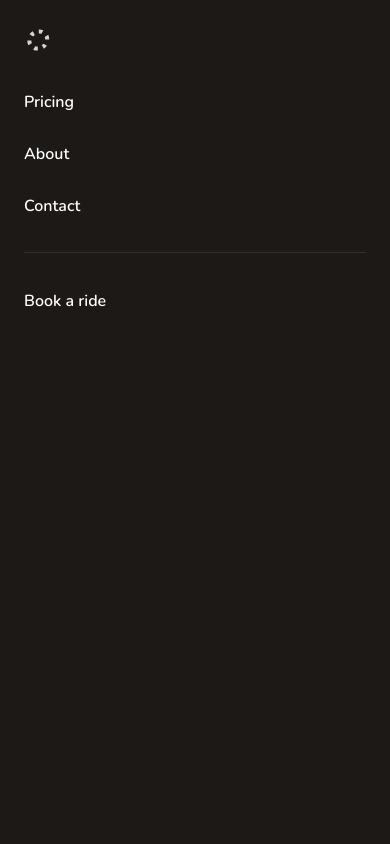
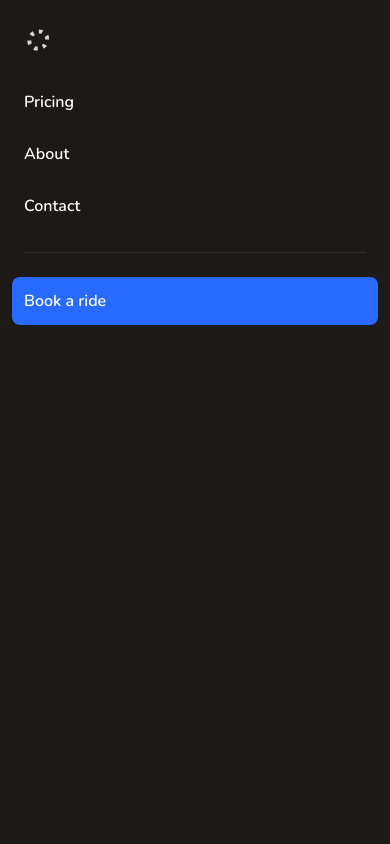
Before and after one commit to rapidturtle/turtlecab, a Vue app: page / in a window 390 px wide. Both pictures are taken after a click on the button "Open main menu". Shown: the top 844 px of the page. Built offline with nearby package versions, Linux system fonts and the light colour scheme; what @awesome.me/kit-92e90780a1 would draw is missing.

Commit message:
Add transition to the mobile menu
… and close the menu when a link is clicked.

```diff
--- a/src/components/AppHeader.vue
+++ b/src/components/AppHeader.vue
@@ -1,6 +1,6 @@
 <script setup lang="ts">
 import { ref } from 'vue'
-import { Dialog, DialogPanel } from '@headlessui/vue'
+import { TransitionRoot, TransitionChild, Dialog, DialogPanel } from '@headlessui/vue'
 import IconTurtleCab from '@/components/icons/IconTurtleCab.vue'
 
 const navigation = [
@@ -46,17 +46,43 @@ const mobileMenuOpen = ref(false)
           :to="{ name: 'rides' }"
           class="bg-primary-500 hover:bg-primary-400 focus-visible:outline-primary-500 inline-flex items-center gap-x-2 rounded-full px-2.5 py-1 text-sm font-semibold text-white shadow-xs focus-visible:outline-2 focus-visible:outline-offset-2"
           >Book a ride
-          <font-awesome-icon :icon="['fadr', 'arrow-right']" class="-mr-0.5" aria-hidden="true"
+          <font-awesome-icon :icon="['fadr', 'car-side']" class="-mr-0.5" aria-hidden="true"
         /></RouterLink>
       </div>
     </nav>
-    <Dialog class="lg:hidden" @close="mobileMenuOpen = false" :open="mobileMenuOpen">
+    <TransitionRoot :show="mobileMenuOpen" as="template">
+      <Dialog class="lg:hidden" @close="mobileMenuOpen = false">
+        <TransitionChild
+          as="template"
+          enter="transition-opacity ease-linear duration-300"
+          enter-from="opacity-0"
+          enter-to="opacity-100"
+          leave="transition-opacity ease-linear duration-300"
+          leave-from="opacity-100"
+          leave-to="opacity-0"
+        >
+          <div class="fixed inset-0 z-40 bg-black/50" />
+        </TransitionChild>
+
         <div class="fixed inset-0 z-50" />
+        <TransitionChild
+          as="template"
+          enter="transition ease-in-out duration-300 transform"
+          enter-from="translate-x-full"
+          enter-to="translate-x-0"
+          leave="transition ease-in-out duration-300 transform"
+          leave-from="translate-x-0"
+          leave-to="translate-x-full"
+        >
           <DialogPanel
             class="fixed inset-y-0 right-0 z-50 w-full overflow-y-auto bg-stone-900 p-6 sm:max-w-sm sm:ring-1 sm:ring-white/10"
           >
             <div class="flex items-center justify-between">
-          <RouterLink :to="{ name: 'home' }" class="-m-1.5 p-1.5">
+              <RouterLink
+                :to="{ name: 'home' }"
+                class="-m-1.5 p-1.5"
+                @click="mobileMenuOpen = false"
+              >
                 <span class="sr-only">Turtle Cab</span>
                 <IconTurtleCab class="h-8 w-auto" dark-mode />
               </RouterLink>
@@ -77,19 +103,29 @@ const mobileMenuOpen = ref(false)
                     :key="item.name"
                     :to="item.href"
                     class="-mx-3 block rounded-lg px-3 py-2 text-base/7 font-semibold text-white hover:bg-stone-800"
+                    active-class="bg-stone-800"
+                    @click="mobileMenuOpen = false"
                     >{{ item.name }}</RouterLink
                   >
                 </div>
                 <div class="py-6">
                   <RouterLink
                     :to="{ name: 'rides' }"
-                class="-mx-3 block rounded-lg px-3 py-2.5 text-base/7 font-semibold text-white hover:bg-stone-800"
-                >Book a ride</RouterLink
-              >
+                    class="bg-primary-500 -mx-3 block rounded-lg px-3 py-2.5 text-base/7 font-semibold text-white hover:bg-stone-800"
+                    @click="mobileMenuOpen = false"
+                    >Book a ride
+                    <font-awesome-icon
+                      :icon="['fadr', 'car-side']"
+                      class="ml-1"
+                      aria-hidden="true"
+                    />
+                  </RouterLink>
                 </div>
               </div>
             </div>
           </DialogPanel>
+        </TransitionChild>
       </Dialog>
+    </TransitionRoot>
   </header>
 </template>
```
Lines whose indentation alone changed are shown as unchanged.
